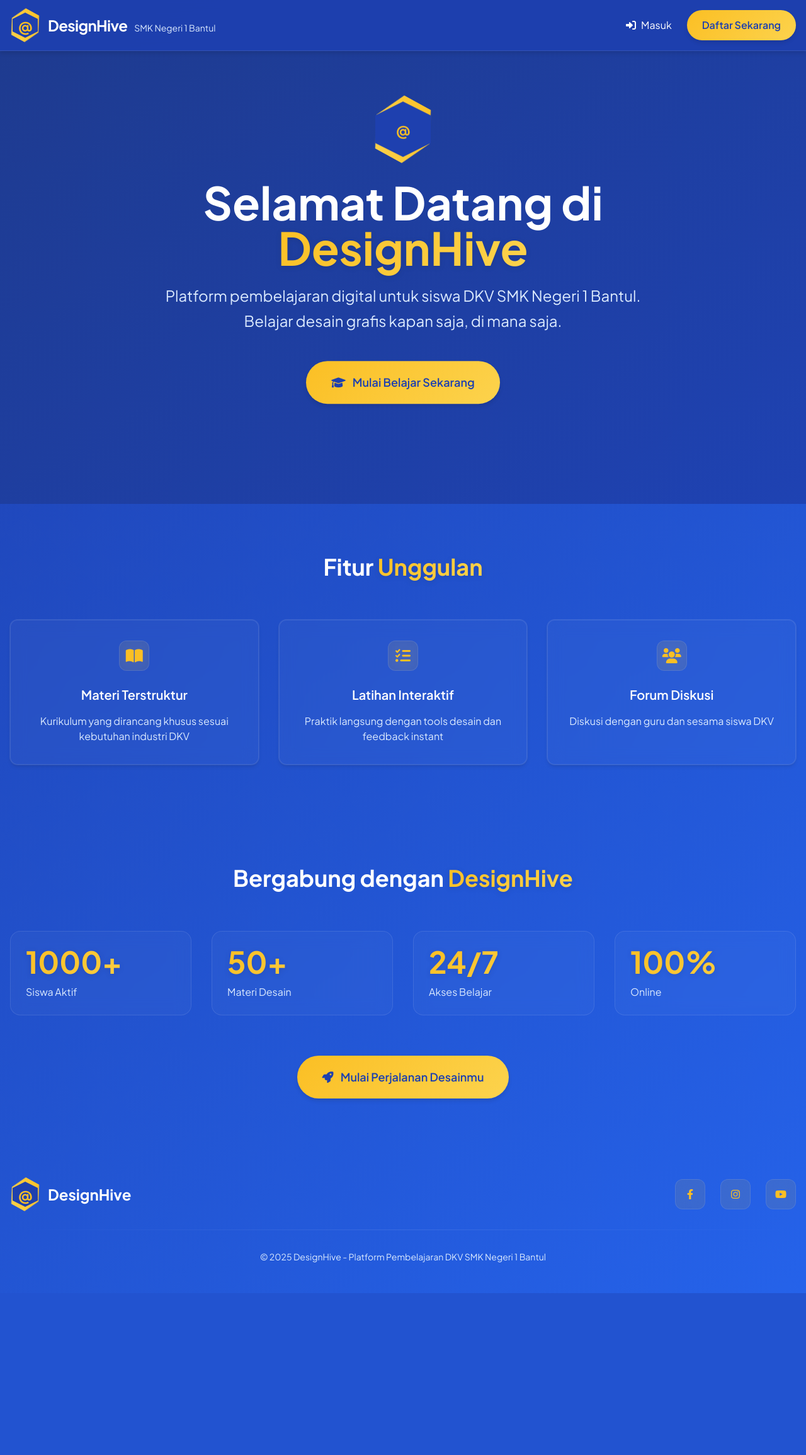
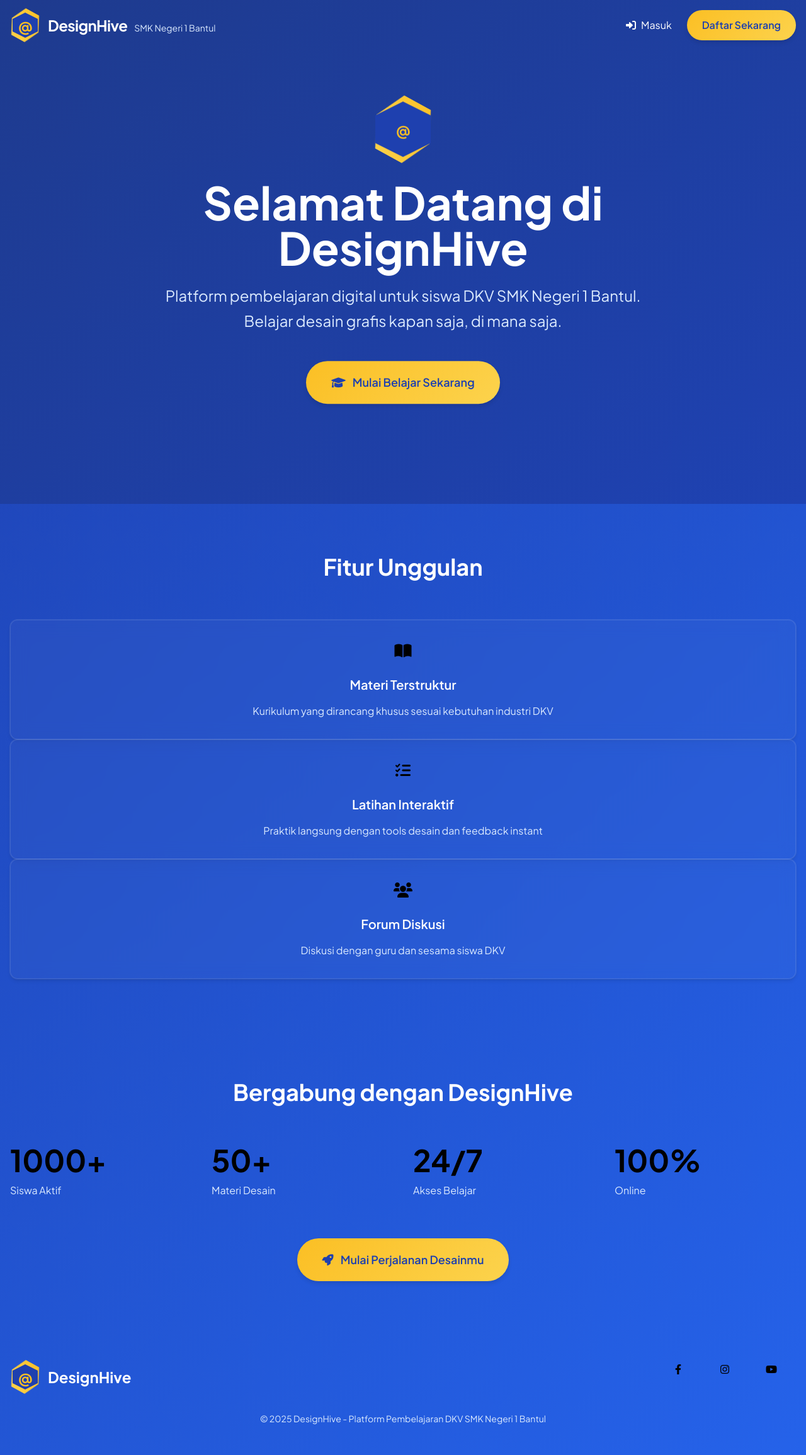
Before and after one commit to Avantheim-R/blackboxai-1746694529777, a PHP site: page / in a window 1280 px wide. Shown: the whole page at 63% size. Before the commit the page ends 2053 px from the top, so only its background shows below. Run offline with PHP 8.4, Linux system fonts and the light colour scheme; some libraries are stand-ins or nearby versions.

Commit message:
Add assets/css/style.css 1746709782717

```diff
--- a/assets/css/style.css
+++ b/assets/css/style.css
@@ -7,7 +7,7 @@
     --white: #ffffff;
 }
 
-/* Enhanced Background Pattern */
+/* Background Pattern */
 .professional-pattern {
     background-color: var(--blue-dark);
     background-image:
@@ -18,7 +18,7 @@
     position: relative;
 }
 
-/* Professional Card Styles with Better Contrast */
+/* Glassmorphism Card */
 .card-glass {
     background: rgba(255, 255, 255, 0.03);
     backdrop-filter: blur(12px);
@@ -27,6 +27,8 @@
         0 4px 6px -1px rgba(0, 0, 0, 0.1),
         0 2px 4px -1px rgba(0, 0, 0, 0.06),
         0 0 0 1px rgba(255, 255, 255, 0.1);
+    border-radius: 1rem;
+    transition: background 0.3s ease, box-shadow 0.3s ease;
 }
 
 .card-glass:hover {
@@ -37,15 +39,15 @@
         0 0 0 1px rgba(255, 255, 255, 0.2);
 }
 
-/* Enhanced Button Styles */
+/* Buttons */
 .btn-primary {
     background: linear-gradient(135deg, var(--yellow) 0%, var(--yellow-light) 100%);
     color: var(--blue-dark);
     padding: 0.75rem 1.5rem;
     border-radius: 9999px;
     font-weight: 600;
+    box-shadow: 0 4px 6px rgba(0, 0, 0, 0.1);
     transition: all 0.3s ease;
-    box-shadow: 0 4px 6px rgba(0, 0, 0, 0.1);
 }
 
 .btn-primary:hover {
@@ -55,14 +57,18 @@
         0 0 0 3px rgba(251, 191, 36, 0.2);
 }
 
-/* Enhanced Form Styles with Better Contrast */
+/* Inputs */
 .input-professional {
     background: rgba(255, 255, 255, 0.07);
     border: 1px solid rgba(255, 255, 255, 0.1);
     border-radius: 0.5rem;
     padding: 0.75rem 1rem;
-    color: white;
+    color: var(--white);
     transition: all 0.3s ease;
+}
+
+.input-professional::placeholder {
+    color: rgba(255, 255, 255, 0.7);
 }
 
 .input-professional:focus {
@@ -72,7 +78,7 @@
     outline: none;
 }
 
-/* Logo Styles */
+/* Logo */
 .logo-container {
     position: relative;
     width: 60px;
@@ -112,86 +118,50 @@
     to { transform: rotate(360deg); }
 }
 
-/* Enhanced Navigation */
-.nav-professional {
-    background: rgba(30, 64, 175, 0.95);
+/* Alerts */
+.alert-success {
+    background: rgba(167, 243, 208, 0.9);
+    border-color: #34D399;
+    color: #065F46;
     backdrop-filter: blur(12px);
-    border-bottom: 1px solid rgba(255, 255, 255, 0.1);
-    box-shadow: 0 4px 6px rgba(0, 0, 0, 0.1);
+    border-radius: 0.5rem;
+    padding: 0.75rem 1rem;
+    margin-bottom: 1.5rem;
 }
 
-/* Enhanced Stats Cards */
-.stat-card {
-    background: rgba(255, 255, 255, 0.03);
+.alert-error {
+    background: rgba(254, 202, 202, 0.9);
+    border-color: #F87171;
+    color: #991B1B;
     backdrop-filter: blur(12px);
-    border: 1px solid rgba(255, 255, 255, 0.1);
-    border-radius: 1rem;
-    padding: 1.5rem;
-    transition: all 0.3s ease;
+    border-radius: 0.5rem;
+    padding: 0.75rem 1rem;
+    margin-bottom: 1.5rem;
 }
 
-.stat-card:hover {
-    background: rgba(255, 255, 255, 0.05);
-    transform: translateY(-5px);
-    box-shadow:
-        0 10px 15px -3px rgba(0, 0, 0, 0.2),
-        0 4px 6px -2px rgba(0, 0, 0, 0.1);
+/* Decorative blobs */
+.animate-blob {
+    animation: blob 7s infinite;
 }
 
-/* Enhanced Text Gradients */
-.text-gradient {
-    background: linear-gradient(135deg, var(--yellow) 0%, var(--yellow-light) 100%);
-    -webkit-background-clip: text;
-    -webkit-text-fill-color: transparent;
-    filter: drop-shadow(0 2px 4px rgba(0, 0, 0, 0.1));
+@keyframes blob {
+    0% { transform: translate(0px, 0px) scale(1); }
+    33% { transform: translate(30px, -50px) scale(1.1); }
+    66% { transform: translate(-20px, 20px) scale(0.9); }
+    100% { transform: translate(0px, 0px) scale(1); }
 }
 
-/* Enhanced Icons */
-.icon-container {
-    width: 48px;
-    height: 48px;
-    display: flex;
-    align-items: center;
-    justify-content: center;
-    border-radius: 12px;
-    background: rgba(251, 191, 36, 0.1);
-    color: var(--yellow);
-    transition: all 0.3s ease;
-    backdrop-filter: blur(12px);
-    border: 1px solid rgba(255, 255, 255, 0.1);
+/* Floating animation */
+.animate-float {
+    animation: float 6s ease-in-out infinite;
 }
 
-.icon-container:hover {
-    background: rgba(251, 191, 36, 0.15);
-    transform: scale(1.05);
+@keyframes float {
+    0%, 100% { transform: translateY(0); }
+    50% { transform: translateY(-10px); }
 }
 
-/* Enhanced Dividers */
-.divider {
-    height: 1px;
-    background: linear-gradient(
-        90deg,
-        transparent,
-        rgba(255, 255, 255, 0.1),
-        transparent
-    );
-}
-
-/* Enhanced Loading Spinner */
-.loading-spinner {
-    width: 40px;
-    height: 40px;
-    border: 3px solid rgba(251, 191, 36, 0.1);
-    border-radius: 50%;
-    border-top-color: var(--yellow);
-    animation: spin 1s linear infinite;
-}
-
-@keyframes spin {
-    to { transform: rotate(360deg); }
-}
-
-/* Enhanced Hover Effects */
+/* Hover lift */
 .hover-lift {
     transition: transform 0.3s ease, box-shadow 0.3s ease;
 }
@@ -203,57 +173,12 @@
         0 10px 10px -5px rgba(0, 0, 0, 0.1);
 }
 
-/* Enhanced Animations */
-@keyframes float {
-    0%, 100% { transform: translateY(0); }
-    50% { transform: translateY(-10px); }
+/* Progress bar for logout */
+.animate-progress {
+    animation: progress 2s linear forwards;
 }
 
-@keyframes glow {
-    0%, 100% { opacity: 1; filter: brightness(1); }
-    50% { opacity: 0.8; filter: brightness(1.2); }
+@keyframes progress {
+    from { width: 0; }
+    to { width: 100%; }
 }
-
-.animate-float {
-    animation: float 6s ease-in-out infinite;
-}
-
-.animate-glow {
-    animation: glow 2s ease-in-out infinite;
-}
-
-/* Enhanced Card Grid */
-.card-grid {
-    display: grid;
-    gap: 2rem;
-    grid-template-columns: repeat(auto-fit, minmax(280px, 1fr));
-}
-
-/* Enhanced Alert Messages */
-.alert-success {
-    background: rgba(167, 243, 208, 0.9);
-    border-color: #34D399;
-    color: #065F46;
-    backdrop-filter: blur(12px);
-}
-
-.alert-error {
-    background: rgba(254, 202, 202, 0.9);
-    border-color: #F87171;
-    color: #991B1B;
-    backdrop-filter: blur(12px);
-}
-
-/* Enhanced Progress Bar */
-.progress-bar {
-    background: linear-gradient(90deg, var(--yellow) 0%, var(--yellow-light) 100%);
-    border-radius: 9999px;
-    height: 0.5rem;
-    transition: width 0.3s ease;
-}
-
-.progress-track {
-    background: rgba(255, 255, 255, 0.1);
-    border-radius: 9999px;
-    overflow: hidden;
-}
```
